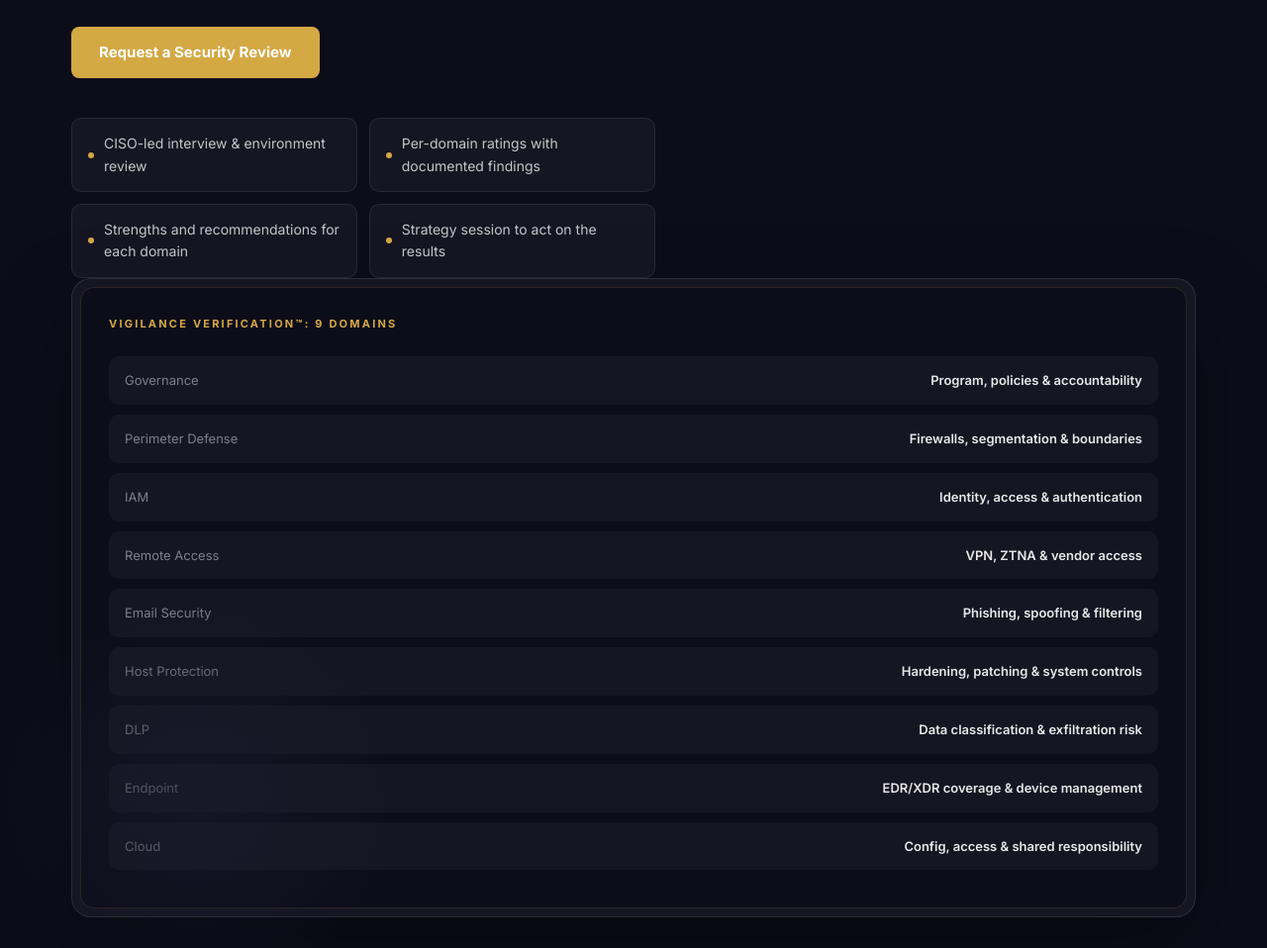
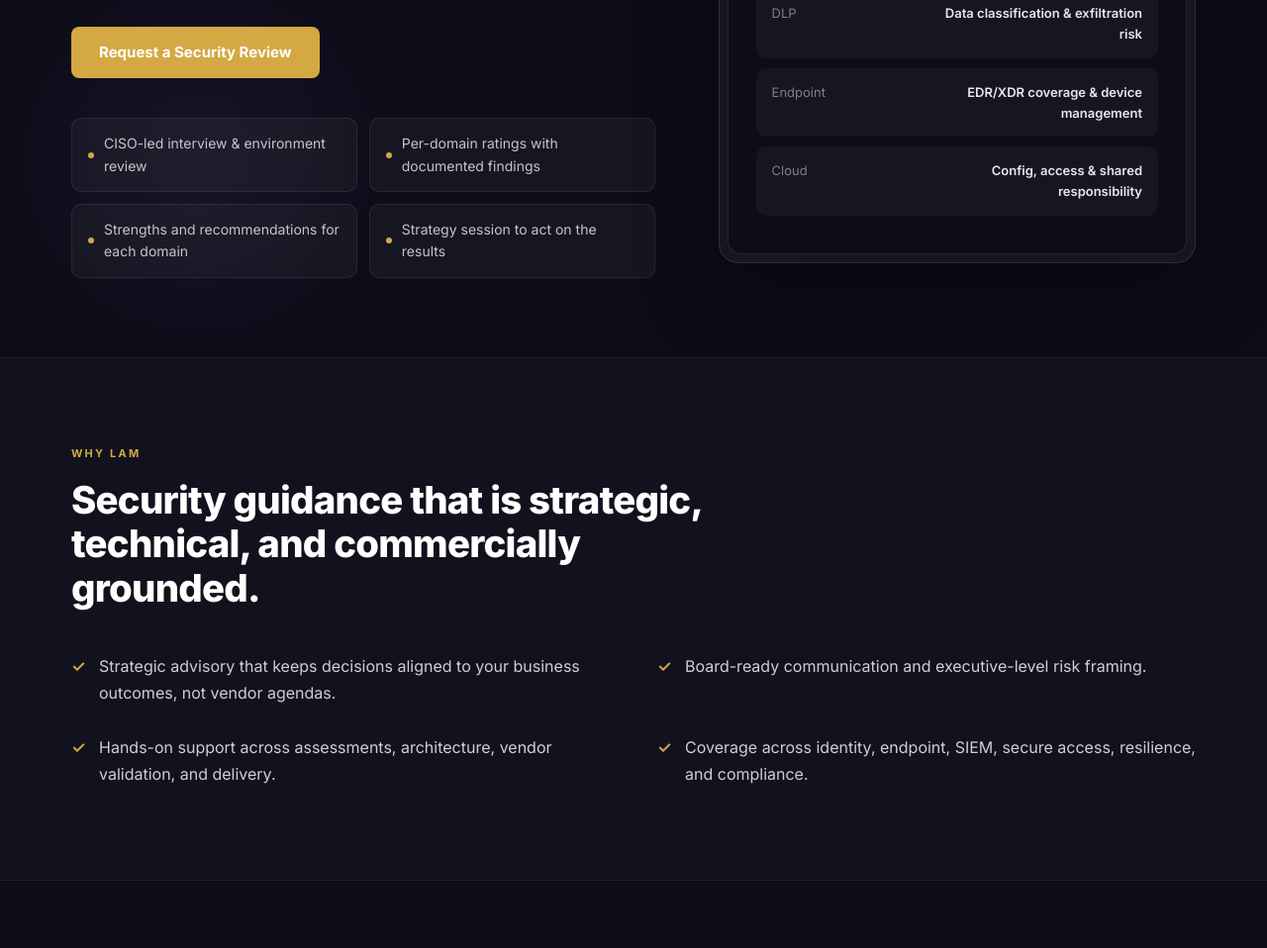
Before and after one commit to lesleykingsley/lam-technology-website, a plain HTML site: page cybersecurity.html in a window 1280 px wide. Shown: the part 782-1740 px from the top of the page at 99% size. Drawn offline with Linux system fonts and the light colour scheme.

Commit message:
Move VV domain card into hero-inner as right column to match CX page layout

```diff
--- a/cybersecurity.html
+++ b/cybersecurity.html
@@ -163,10 +163,7 @@ body{padding-top:70px;overflow-x:hidden}
                 <div class="cs-outcome">Strengths and recommendations for each domain</div>
                 <div class="cs-outcome">Strategy session to act on the results</div>
               </div>
-</div>
-</div>
-<div>
-<div class="cs-hero-card"><div class="cs-hero-card-inner">
+</div><div class="cs-hero-card"><div class="cs-hero-card-inner">
  <div class="cs-snapshot-label">Vigilance Verification™: 9 Domains</div>
  <div class="cs-snapshot-row"><span class="cs-snapshot-key">Governance</span><span class="cs-snapshot-val">Program, policies &amp; accountability</span></div>
  <div class="cs-snapshot-row"><span class="cs-snapshot-key">Perimeter Defense</span><span class="cs-snapshot-val">Firewalls, segmentation &amp; boundaries</span></div>
@@ -179,7 +176,6 @@ body{padding-top:70px;overflow-x:hidden}
  <div class="cs-snapshot-row"><span class="cs-snapshot-key">Cloud</span><span class="cs-snapshot-val">Config, access &amp; shared responsibility</span></div>
 
 </div></div>
-</div>
 </div>
 </div>
 </section>
```
